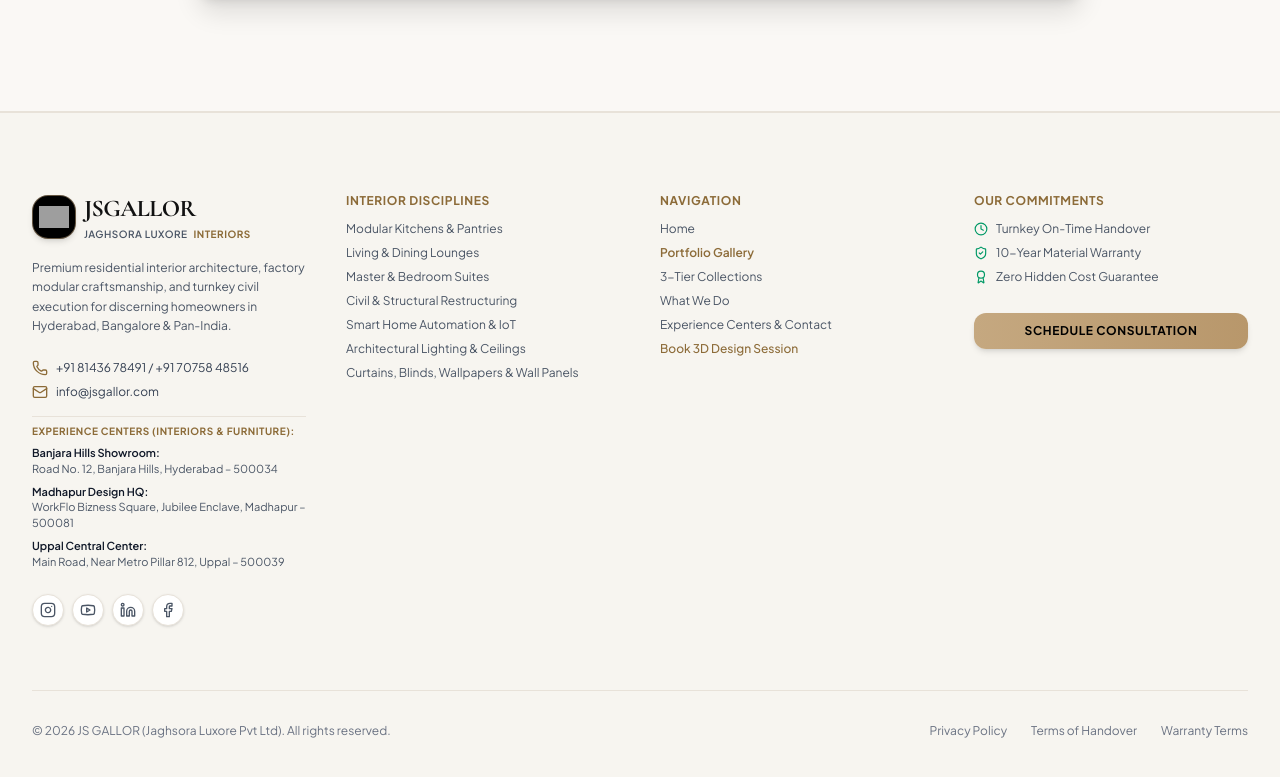
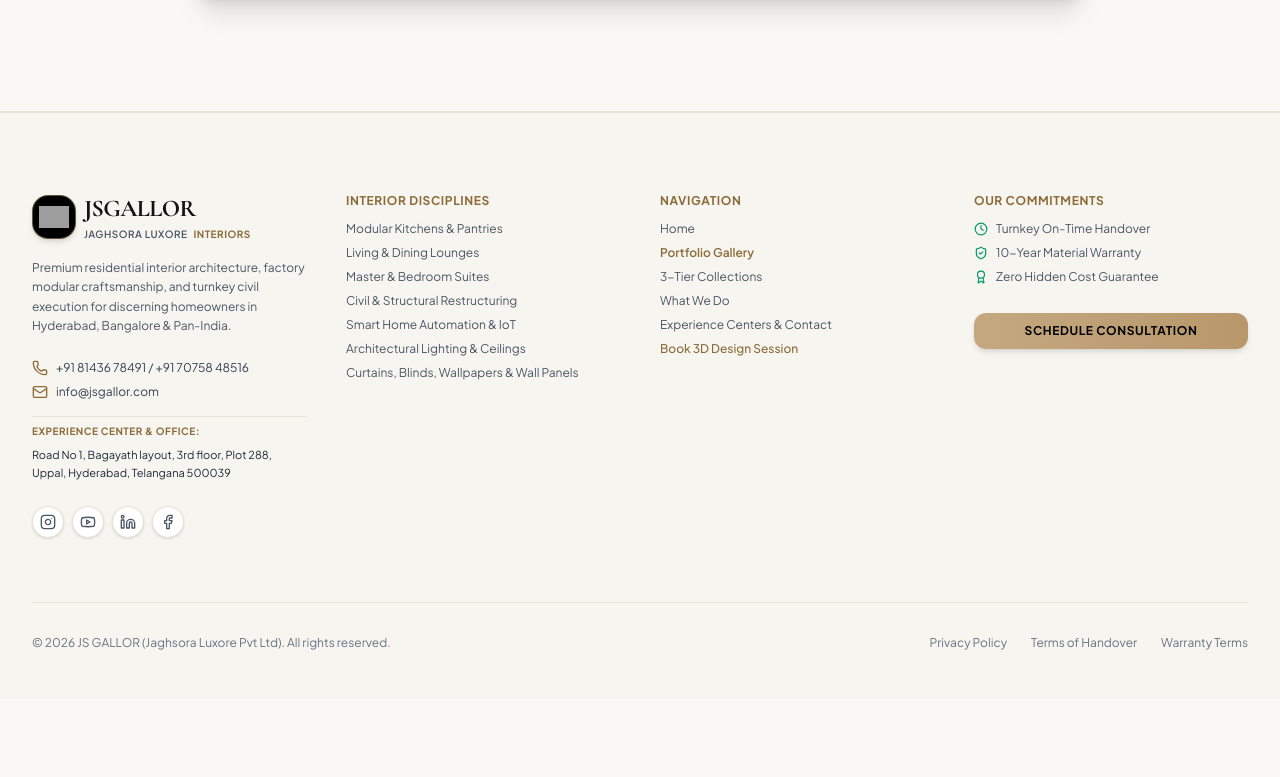
Before and after one commit to Akhilesh027/JSGALLOR-INTERIOR-, a React (Vite) app: page / in a window 1280 px wide. Shown: the part 10280-11057 px from the top of the page. After the commit the page ends 10979 px from the top, so only its background shows below. Built offline with nearby package versions, Linux system fonts and the light colour scheme; grey boxes are pictures that could not be loaded.

Commit message:
feat: add interior design data and Footer component

```diff
--- a/src/components/Footer.tsx
+++ b/src/components/Footer.tsx
@@ -83,22 +83,15 @@
               </a>
             </div>
 
-            {/* Experience Centers & Showrooms */}
+            {/* Experience Center */}
             <div className="pt-2 border-t border-[#e8e2d9] space-y-2 text-xs text-gray-600">
               <div className="font-bold text-[#8c6b38] uppercase tracking-wider text-[10px]">
-                Experience Centers (Interiors & Furniture):
+                Experience Center & Office:
               </div>
               <div>
-                <span className="font-semibold text-gray-900 block text-[11px]">Banjara Hills Showroom:</span>
-                <span className="text-[11px]">Road No. 12, Banjara Hills, Hyderabad – 500034</span>
-              </div>
-              <div>
-                <span className="font-semibold text-gray-900 block text-[11px]">Madhapur Design HQ:</span>
-                <span className="text-[11px]">WorkFlo Bizness Square, Jubilee Enclave, Madhapur – 500081</span>
-              </div>
-              <div>
-                <span className="font-semibold text-gray-900 block text-[11px]">Uppal Central Center:</span>
-                <span className="text-[11px]">Main Road, Near Metro Pillar 812, Uppal – 500039</span>
+                <span className="text-[11px] leading-relaxed block text-gray-800">
+                  Road No 1, Bagayath layout, 3rd floor, Plot 288, Uppal, Hyderabad, Telangana 500039
+                </span>
               </div>
             </div>
 
--- a/src/data/interiorData.ts
+++ b/src/data/interiorData.ts
@@ -537,56 +537,17 @@
 
 export const EXPERIENCE_CENTERS: ExperienceCenter[] = [
   {
-    id: 'ec-banjara',
-    name: 'Banjara Hills Flagship Showroom & Design Lounge',
-    city: 'Hyderabad',
-    area: 'Road No. 12, Banjara Hills',
-    address: 'Road No. 12, Banjara Hills, Hyderabad, Telangana – 500034',
-    phone: '+91 81436 78491',
-    email: 'sales@jsgallor.com',
-    timing: 'Mon – Sun: 10:30 AM – 8:30 PM',
-    image: 'https://images.unsplash.com/photo-1618221195710-dd6b41faaea6?auto=format&fit=crop&w=800&q=80',
-    mapsUrl: 'https://maps.google.com/?q=Road+No+12+Banjara+Hills+Hyderabad',
-    features: ['Curated Luxury Furniture Gallery', 'Italian Marble & Veneer Atelier', 'Private Architect Consultation Suites']
-  },
-  {
-    id: 'ec-madhapur',
-    name: 'Corporate HQ & Interior Architecture Studio',
-    city: 'Hyderabad',
-    area: 'Jubilee Enclave, Madhapur',
-    address: 'WorkFlo Bizness Square, 4th Floor, Jubilee Enclave, HITEC City, Madhapur, Hyderabad, Telangana – 500081',
-    phone: '+91 81436 78491',
-    email: 'corporate@jsgallor.com',
-    timing: 'Mon – Sat: 9:00 AM – 8:00 PM',
-    image: 'https://images.unsplash.com/photo-1600210492486-724fe5c67fb0?auto=format&fit=crop&w=800&q=80',
-    mapsUrl: 'https://maps.google.com/?q=WorkFlo+Bizness+Square+Madhapur+Hyderabad',
-    features: ['Turnkey Interior Design HQ', 'Virtual VR 3D Walkthrough Studio', 'Lighting & Smart Home Automation Lab']
-  },
-  {
     id: 'ec-uppal',
-    name: 'Central Experience Center & Showroom / Warehouse',
+    name: 'Experience Center & Office',
     city: 'Hyderabad',
     area: 'Uppal',
-    address: 'JS GALLOR Experience Center & Central Warehouse, Main Road, Near Metro Station Pillar 812, Uppal, Hyderabad, Telangana – 500039',
-    phone: '+91 81436 78491',
-    email: 'uppal@jsgallor.com',
+    address: 'Road No 1, Bagayath layout, 3rd floor, Plot 288, Uppal, Hyderabad, Telangana 500039',
+    phone: '+91 81436 78491 / +91 70758 48516',
+    email: 'support@jsgallor.com',
     timing: 'Mon – Sun: 10:00 AM – 8:30 PM',
     image: 'https://images.unsplash.com/photo-1600607687939-ce8a6c25118c?auto=format&fit=crop&w=800&q=80',
-    mapsUrl: 'https://maps.google.com/?q=Uppal+Hyderabad+Telangana',
-    features: ['Live Modular Kitchen & Wardrobe Mockups', 'Solid Wood & Sofa Furniture Display', 'Live Hardware Rig (Hafele, Hettich & Blum)']
-  },
-  {
-    id: 'ec-indiranagar',
-    name: 'Indiranagar Experience Pavilion & Studio',
-    city: 'Bangalore',
-    area: 'Indiranagar',
-    address: '840, 100ft Road, HAL 2nd Stage, Indiranagar, Bengaluru, Karnataka – 560038',
-    phone: '+91 81436 78491',
-    email: 'bangalore@jsgallor.com',
-    timing: 'Tue – Sun: 10:00 AM – 8:00 PM',
-    image: 'https://images.unsplash.com/photo-1556911220-e15b29be8c8f?auto=format&fit=crop&w=800&q=80',
-    mapsUrl: 'https://maps.google.com/?q=Indiranagar+Bengaluru+Karnataka',
-    features: ['Contemporary Modular & Furniture Systems', 'Acoustic Louvers & Lighting Booth', 'Senior Architect Consultations']
+    mapsUrl: 'https://maps.google.com/?q=Road+No+1+Bagayath+layout+Plot+288+Uppal+Hyderabad+Telangana+500039',
+    features: ['Live Modular Kitchen & Wardrobe Mockups', 'Solid Wood & Luxury Living Displays', 'Live Hardware Rig (Hafele, Hettich & Blum)']
   }
 ];
 
@@ -614,7 +575,7 @@
   {
     category: 'Process',
     question: 'Can I visit the factory or see materials before confirming?',
-    answer: 'Absolutely. We encourage homeowners to visit our Corporate Office in Madhapur (Workflo Bizness Square), Uppal Showroom, or Indiranagar Atelier (Bangalore) to feel the hardware, fluted panels, curtains/blinds fabrics, wallpapers, and quartz tops, or tour our automated factory to see our CNC machinery in action.'
+    answer: 'Absolutely. We encourage homeowners to visit our Experience Center in Uppal (Bagayath Layout) to feel the hardware, fluted panels, curtains/blinds fabrics, wallpapers, and quartz tops, or tour our automated factory to see our CNC machinery in action.'
   },
   {
     category: 'Pricing',
```
